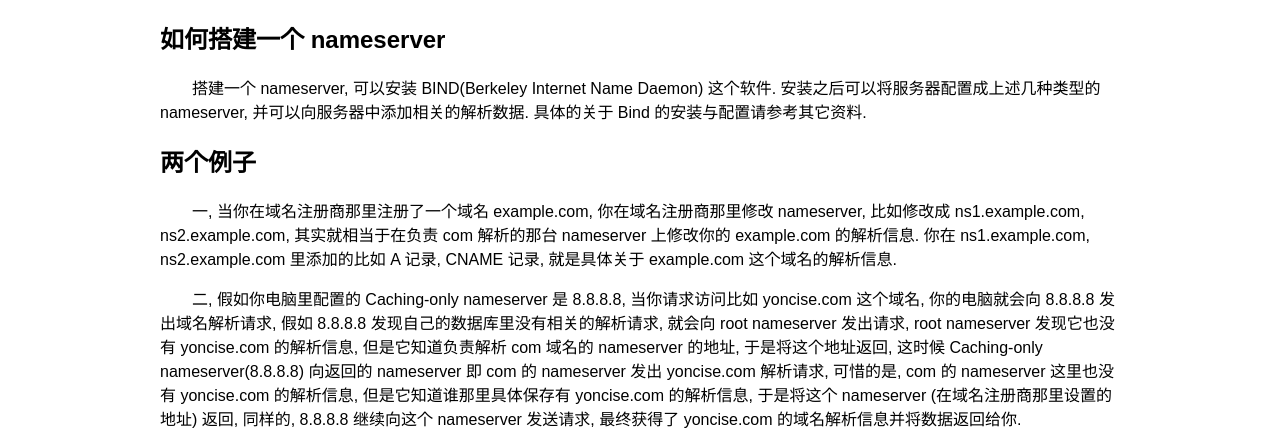
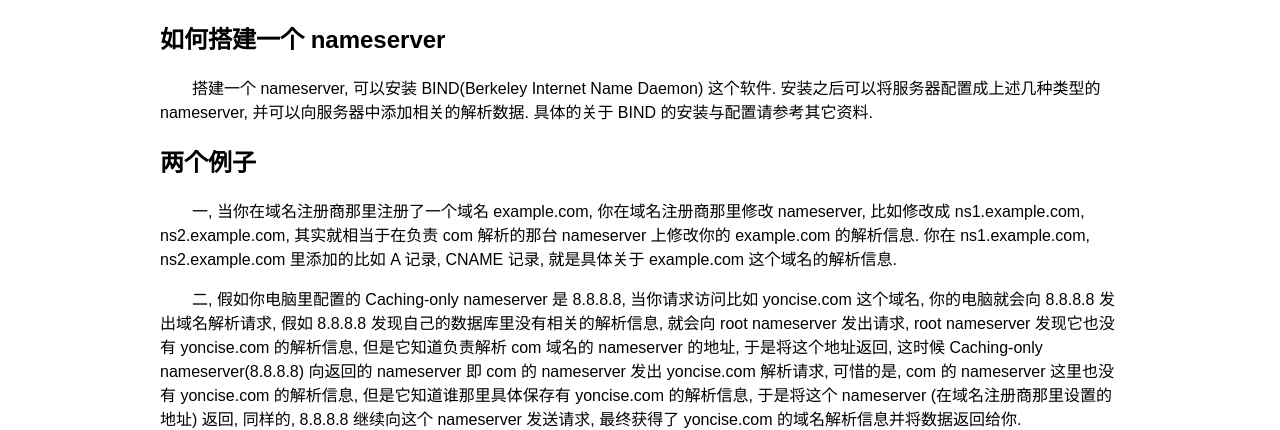
Before and after one commit to yoncise/yoncise.github.io, a Jekyll site: the page built from _posts/2013-07-03-DNS-和-Nameserver-的区别.md, in a window 1280 px wide. Shown: the part 1009-1439 px from the top of the page. Built offline with Jekyll 4.4.1, drawn with Linux system fonts in a browser that asks for light colours; Markdown is read by kramdown in place of the engine named in the settings.

Commit message:
new post

```diff
--- a/_posts/2013-07-03-DNS-和-Nameserver-的区别.md
+++ b/_posts/2013-07-03-DNS-和-Nameserver-的区别.md
@@ -47,7 +47,7 @@
 ## 如何搭建一个 nameserver
 
 搭建一个 nameserver, 可以安装 BIND(Berkeley Internet Name Daemon) 这个软件. 安装之后可以将服务器配置成上述几种类型的 nameserver,
-并可以向服务器中添加相关的解析数据. 具体的关于 Bind 的安装与配置请参考其它资料.
+并可以向服务器中添加相关的解析数据. 具体的关于 BIND 的安装与配置请参考其它资料.
 
 ## 两个例子
 
@@ -56,7 +56,7 @@
 你在 ns1.example.com, ns2.example.com 里添加的比如 A 记录, CNAME 记录, 就是具体关于 example.com 这个域名的解析信息.
 
 二, 假如你电脑里配置的 Caching-only nameserver 是 8.8.8.8, 当你请求访问比如 yoncise.com 这个域名,
-你的电脑就会向 8.8.8.8 发出域名解析请求, 假如 8.8.8.8 发现自己的数据库里没有相关的解析请求,
+你的电脑就会向 8.8.8.8 发出域名解析请求, 假如 8.8.8.8 发现自己的数据库里没有相关的解析信息,
 就会向 root nameserver 发出请求, root nameserver 发现它也没有 yoncise.com 的解析信息,
 但是它知道负责解析 com 域名的 nameserver 的地址, 于是将这个地址返回,
 这时候 Caching-only nameserver(8.8.8.8) 向返回的 nameserver 即 com 的 nameserver 发出 yoncise.com 解析请求,
```
